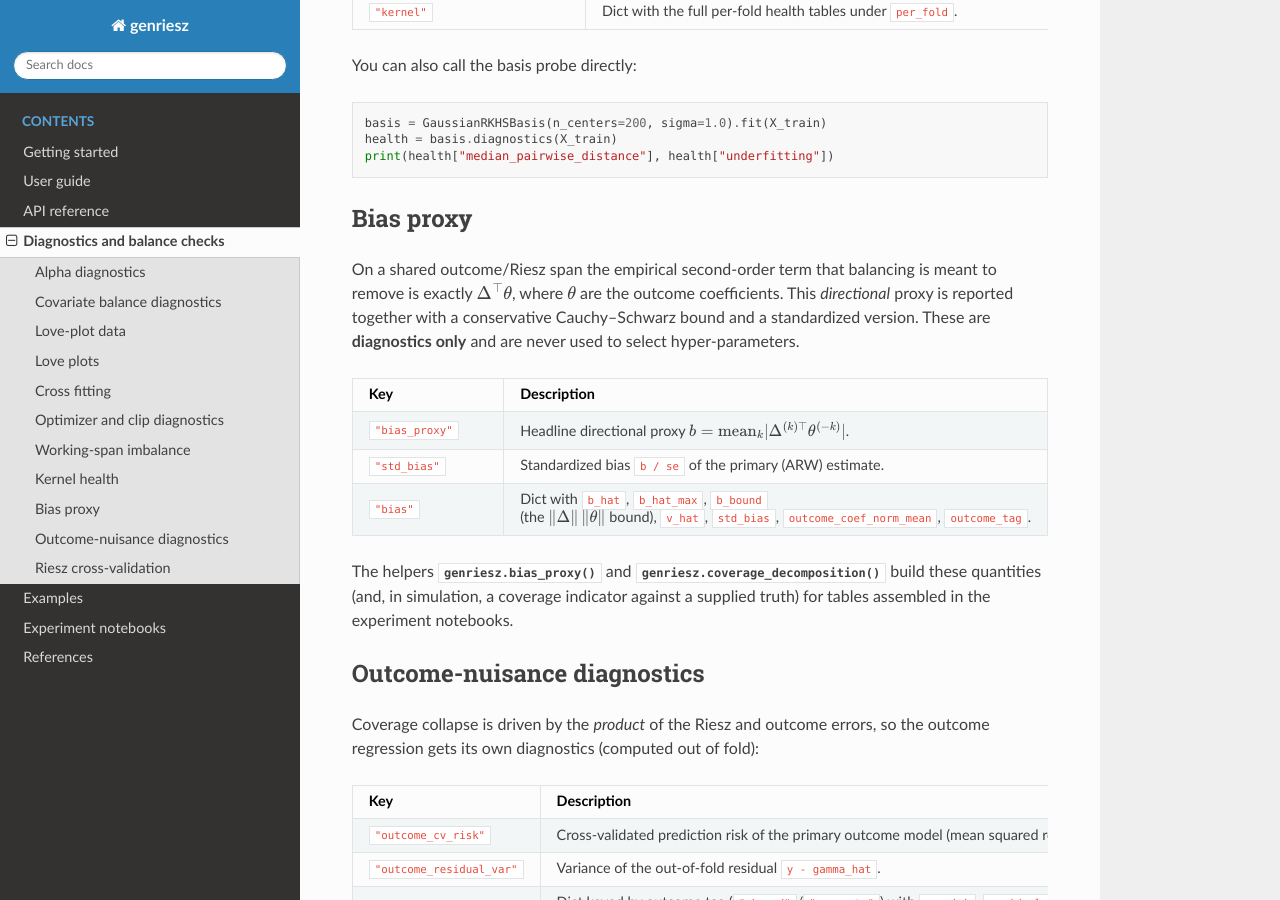
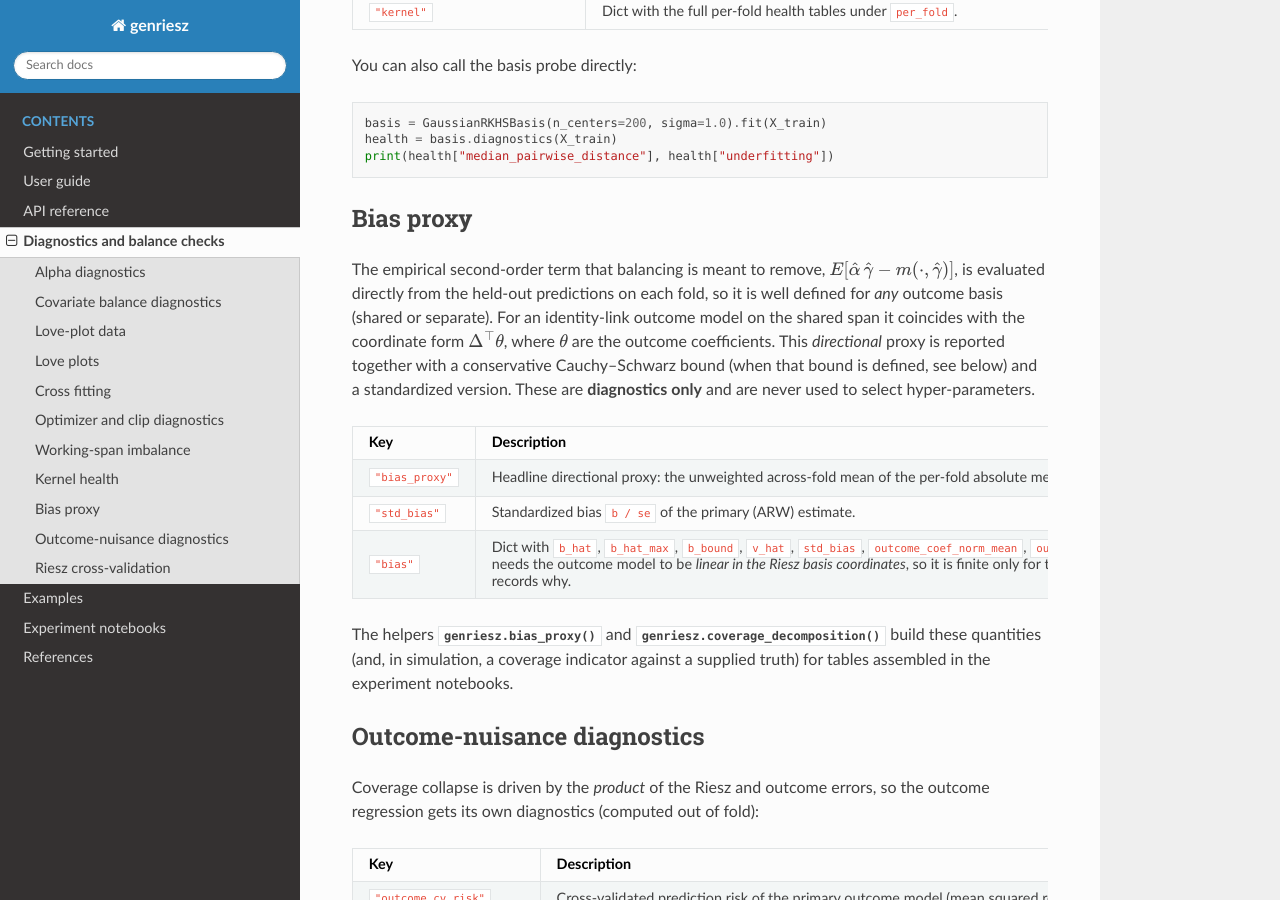
Before and after one commit to MasaKat0/genriesz, a Sphinx documentation site: the page built from docs/diagnostics.rst, in a window 1280 px wide and 900 px high, scrolled down 3805 px. Built offline with Sphinx 7.4.7 and the Read the Docs theme 3.1.0, drawn with Linux system fonts in a browser that asks for light colours.

Commit message:
docs(diagnostics): bias proxy の説明を現行実装に一致させる（レビュー指摘）
- b_hat は held-out 予測値から fold ごとに計算した絶対平均の非加重平均
 （pooled |E_n| ではない）であることを明記。
- b_bound は shared かつ identity リンクのときのみ有限で、separate 基底
 または logit リンクでは NaN＋b_bound_unavailable_reason が付く旨を追記。

```diff
--- a/docs/diagnostics.rst
+++ b/docs/diagnostics.rst
@@ -228,11 +228,15 @@
 Bias proxy
 ----------
 
-On a shared outcome/Riesz span the empirical second-order term that balancing is
-meant to remove is exactly :math:`\Delta^\top\theta`, where :math:`\theta` are the
-outcome coefficients. This *directional* proxy is reported together with a
-conservative Cauchy–Schwarz bound and a standardized version. These are
-**diagnostics only** and are never used to select hyper-parameters.
+The empirical second-order term that balancing is meant to remove,
+:math:`E[\hat\alpha\,\hat\gamma - m(\cdot,\hat\gamma)]`, is evaluated directly
+from the held-out predictions on each fold, so it is well defined for *any*
+outcome basis (shared or separate). For an identity-link outcome model on the
+shared span it coincides with the coordinate form :math:`\Delta^\top\theta`,
+where :math:`\theta` are the outcome coefficients. This *directional* proxy is
+reported together with a conservative Cauchy–Schwarz bound (when that bound is
+defined, see below) and a standardized version. These are **diagnostics only**
+and are never used to select hyper-parameters.
 
 .. list-table::
    :header-rows: 1
@@ -241,13 +245,20 @@
    * - Key
      - Description
    * - ``"bias_proxy"``
-     - Headline directional proxy :math:`b = \mathrm{mean}_k|\Delta^{(k)\top}\theta^{(-k)}|`.
+     - Headline directional proxy: the unweighted across-fold mean of the
+       per-fold absolute means,
+       :math:`b = \mathrm{mean}_k\,|E_{I_k}[\hat\alpha\,\hat\gamma -
+       m(\cdot,\hat\gamma)]|` (not a pooled :math:`|E_n[\cdot]|`).
    * - ``"std_bias"``
      - Standardized bias ``b / se`` of the primary (ARW) estimate.
    * - ``"bias"``
-     - Dict with ``b_hat``, ``b_hat_max``, ``b_bound`` (the
-       :math:`\lVert\Delta\rVert\,\lVert\theta\rVert` bound), ``v_hat``,
-       ``std_bias``, ``outcome_coef_norm_mean``, ``outcome_tag``.
+     - Dict with ``b_hat``, ``b_hat_max``, ``b_bound``, ``v_hat``,
+       ``std_bias``, ``outcome_coef_norm_mean``, ``outcome_tag``. The
+       :math:`\lVert\Delta\rVert\,\lVert\theta\rVert` bound ``b_bound`` needs
+       the outcome model to be *linear in the Riesz basis coordinates*, so it
+       is finite only for the shared basis with the identity link; for a
+       separate outcome basis or a logit link it is NaN and
+       ``b_bound_unavailable_reason`` records why.
 
 The helpers :func:`genriesz.bias_proxy` and
 :func:`genriesz.coverage_decomposition` build these quantities (and, in
```
